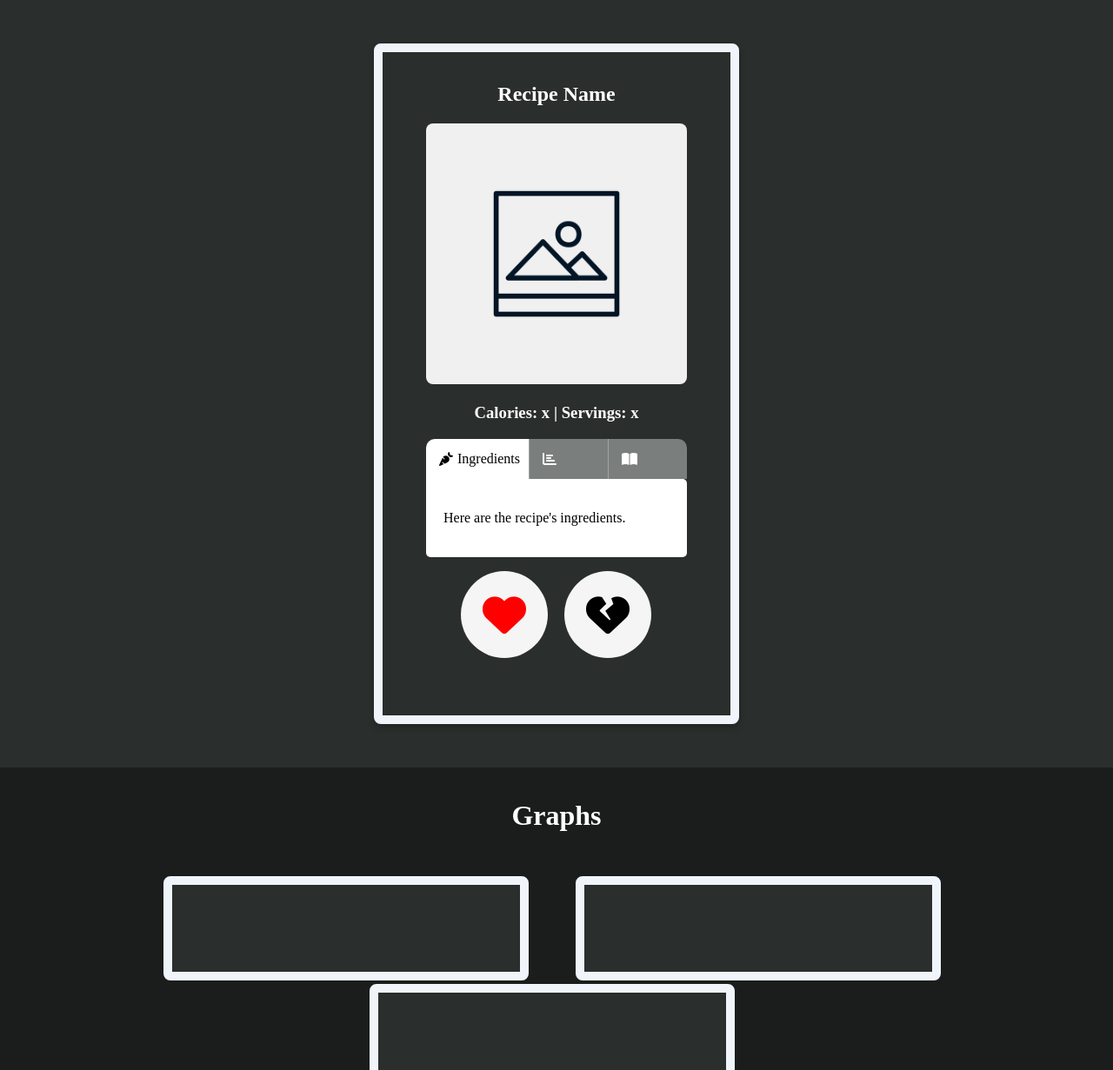
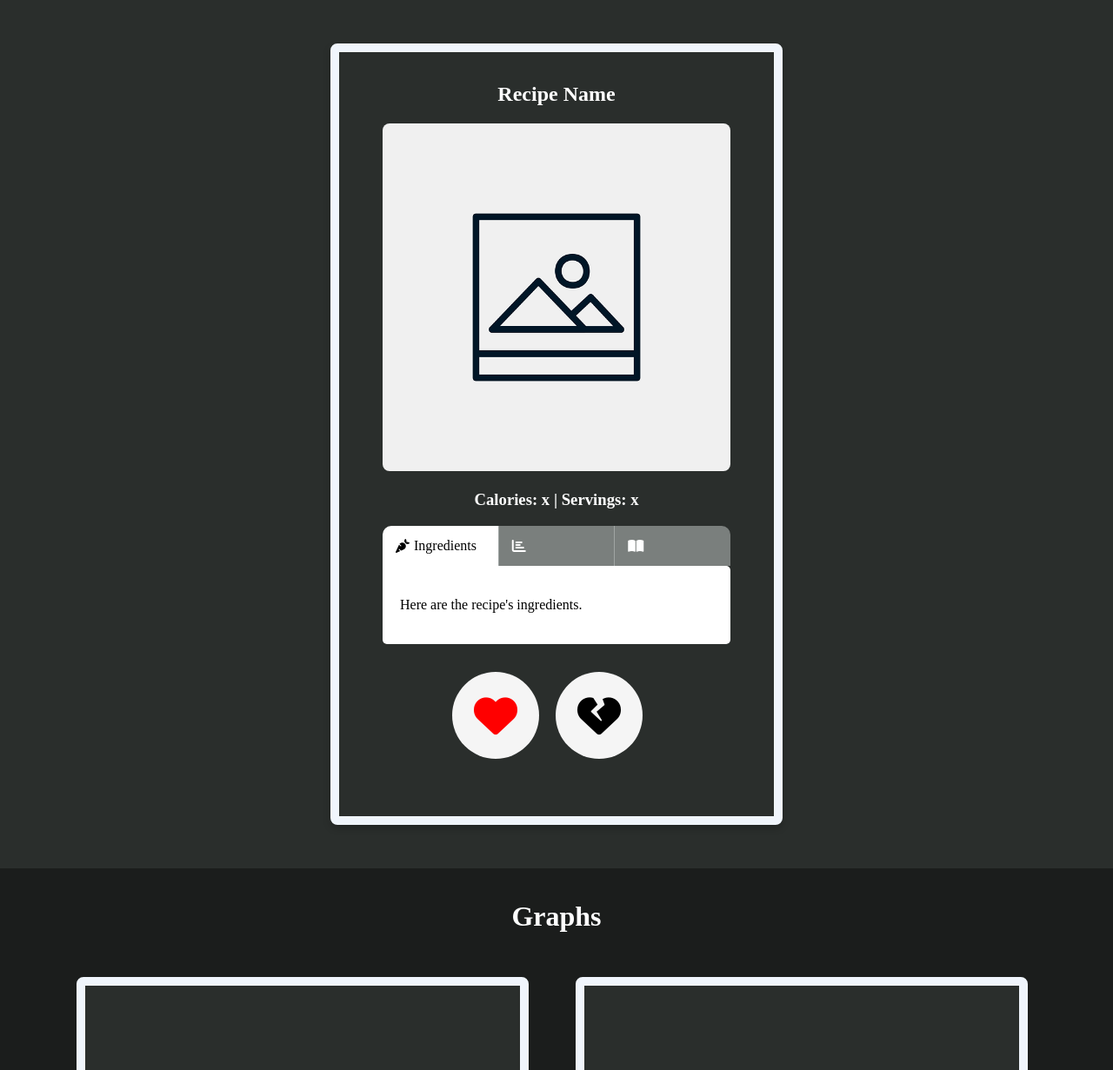
Before and after one commit to xaffable/Recipe-recommender, a plain HTML site: page index.html in a window 1280 px wide. Shown: the part 69-1300 px from the top of the page at 87% size. Drawn offline with Linux system fonts and the light colour scheme; no server answers.

Commit message:
Increased main-content-box and graph boxes to 400 width.

```diff
--- a/index.html
+++ b/index.html
@@ -55,7 +55,7 @@ generateCookie();
 
 <div id="main-content-box">
     <h2 style="text-align: center; font-weight: bold;">Recipe Name</h2>
-    <img src="image_not_found.png" width="300px">
+    <img src="image_not_found.png" width="400px">
     <h3 style="text-align:center;font-weight:bold;">Calories: x | Servings: x</h3>
     <div id="recipe-nav">
 
--- a/styles.css
+++ b/styles.css
@@ -2,6 +2,11 @@
         color:white;
         text-decoration: none;
         }
+
+ #main-content-box ul{
+padding: 4% 20% 0;
+
+ }
 
         li{
         display: inline-block;
@@ -24,7 +29,7 @@
         #main-content-box {
         color: white;
         background-color: #2a2e2c;
-        width: 300px;
+        width: 400px;
         border: 10px solid #f0f5fc;
         border-radius: 8px;
             padding: 15px 50px 50px;
@@ -73,7 +78,7 @@
         .graph-box{
         color: white;
         background-color: #2a2e2c;
-        width: 300px;
+        width: 400px;
         border: 10px solid #f0f5fc;
         border-radius: 8px;
         padding: 50px;
@@ -88,13 +93,13 @@
   flex-wrap: wrap;
 }
 
-@media (min-width: 300px) {
+@media (min-width: 400px) {
   label {
     width: auto;
   }
 }
 
- @media (min-width: 300px) {
+ @media (min-width: 400px) {
      .item-content {
          order: 1;
      }
@@ -118,7 +123,7 @@
 
 .item-content {
     position: relative;
-    min-width: 300px;
+    min-width: 400px;
     max-width: 600px;
       padding: 20px;
       background: #fff;
```
